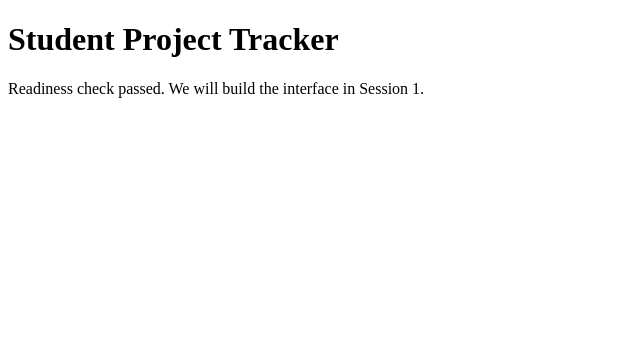
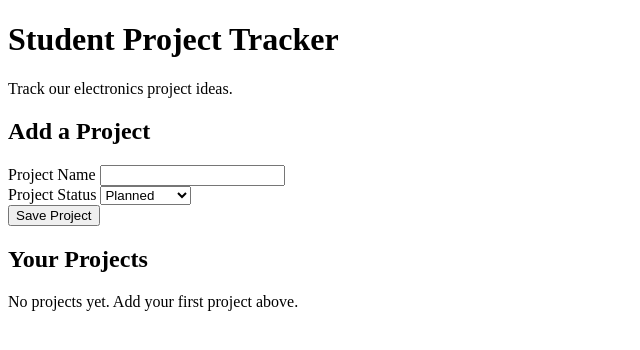
Before and after one commit to Vaishnaviprasad2007/student-project-tracker, a website: page Student-project-tracker/public/index.html in a window 1280 px wide. Shown: the whole page, without its empty margins (0-640 px from the left). Drawn offline with Linux system fonts and the light colour scheme.

Commit message:
Describe tracker and inspect HTML

```diff
--- a/Student-project-tracker/public/index.html
+++ b/Student-project-tracker/public/index.html
@@ -1,5 +1,56 @@
-<!doctype html>
+
+<!DOCTYPE html>
 <html lang="en">
-<head><meta charset="UTF-8"><meta name="viewport" content="width=device-width, initial-scale=1"><title>Workshop readiness</title></head>
-<body><main><h1>Student Project Tracker</h1><p>Readiness check passed. We will build the interface in Session 1.</p></main></body>
+<head>
+  <meta charset="UTF-8">
+  <meta name="viewport" content="width=device-width, initial-scale=1.0">
+  <title>Student Project Tracker</title>
+  <link rel="stylesheet" href="style.css">
+  <script src="script.js" defer></script>
+</head>
+<body>
+  <main>
+    <header>
+      <h1>Student Project Tracker</h1>
+      <p>Track our electronics project ideas.</p>
+    </header>
+
+    <section aria-labelledby="form-title">
+      <h2 id="form-title">Add a Project</h2>
+
+      <form id="project-form">
+        <div>
+          <label for="name">Project Name</label>
+          <input
+            type="text"
+            id="name"
+            name="name"
+            required
+            maxlength="80"
+          >
+        </div>
+
+        <div>
+          <label for="status">Project Status</label>
+          <select id="status" name="status">
+            <option value="Planned">Planned</option>
+            <option value="In Progress">In Progress</option>
+            <option value="Completed">Completed</option>
+          </select>
+        </div>
+
+        <button id="save-button" type="submit">Save Project</button>
+        <button id="cancel-button" type="button" hidden>Cancel</button>
+      </form>
+
+      <p id="message" role="status" aria-live="polite"></p>
+    </section>
+
+    <section aria-labelledby="list-title">
+      <h2 id="list-title">Your Projects</h2>
+      <p id="empty-state">No projects yet. Add your first project above.</p>
+      <ul id="project-list"></ul>
+    </section>
+  </main>
+</body>
 </html>
```
